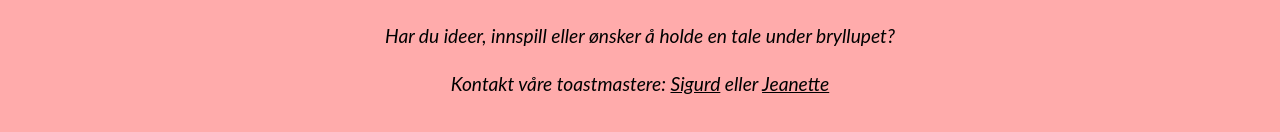
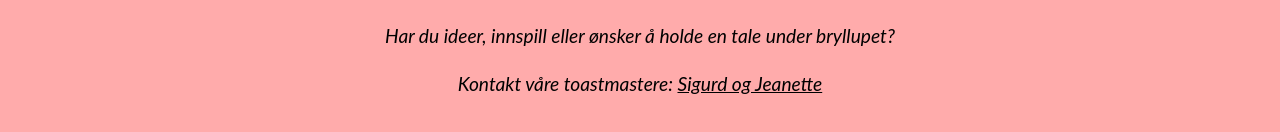
Before and after one commit to 181221/181221.github.io, a Vue app: page / in a window 1280 px wide. Shown: the part 3196-3328 px from the top of the page. Built offline with nearby package versions, Linux system fonts and the light colour scheme; a web font is replaced by a local one.

Commit message:
Oppdater mailliste

```diff
--- a/src/components/WeddingFooter.vue
+++ b/src/components/WeddingFooter.vue
@@ -10,10 +10,7 @@
     <div class="footer-section">
       <h2 class="footer-title">Innspill og taler</h2>
       <p>Har du ideer, innspill eller ønsker å holde en tale under bryllupet?</p>
-      <p>
-        Kontakt våre toastmastere: <a href="mailto:bryllup@pederogcecilie.no">Sigurd</a> eller
-        <a href="mailto:bryllup@pederogcecilie.no">Jeanette</a>
-      </p>
+      <p>Kontakt våre toastmastere: <a href="toastmaster@pederogcecilie.no">Sigurd og Jeanette</a></p>
     </div>
   </div>
 </template>
```
